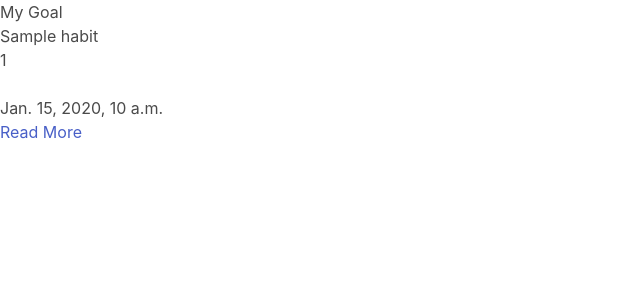
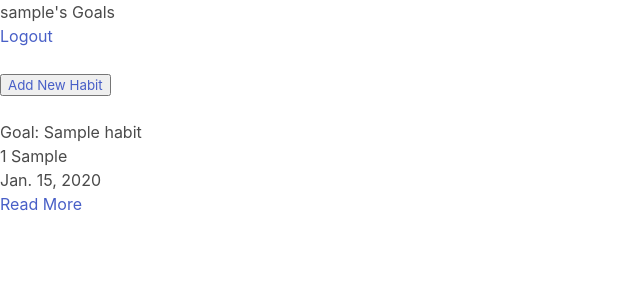
Before and after one commit to Momentum-Team-12/django-habit-tracker-canoay, a Django app: page / in a window 1280 px wide. Shown: the top 300 px of the page, without its empty margins (0-640 px from the left). Run offline with Django 4.2, Linux system fonts and the light colour scheme; a user stored in the database is signed in; tables that the repository leaves empty hold one stand-in row (values such as "Sample post"); parts of the project's set-up code (start-up, migrations or seed data) failed here and were passed over.

Commit message:
pages done

```diff
--- a/habit/models.py
+++ b/habit/models.py
@@ -15,13 +15,22 @@ class CustomUser(AbstractUser):
 
 
 class Habit(models.Model):
+    PERSONAL         = 'Personal'
+    PROFESSIONAL     = 'Professional'
+    FUN              = 'For Fun!'
+    GOAL_CATEGORY = [
+        (PERSONAL, 'Personal'),
+        (PROFESSIONAL, 'Professional'),
+        (FUN, 'For Fun!'),
+    ]
     name             = models.CharField(max_length=300)
     goal             = models.IntegerField(default=0)
     goal_description = models.TextField(max_length=1000, null=True, blank=True)
     user             = models.ForeignKey('CustomUser', on_delete=models.CASCADE, null=True, blank=True, related_name="habits" )
     measurement_unit = models.CharField(max_length=100)
     created_at       = models.DateTimeField(auto_now_add=True)
-    start_date       = models.DateField(null=True, blank=True)
+    start_date       = models.DateField(help_text="Please enter date as MM/DD/YYYY")
+    goal_category    = models.CharField( max_length=15, choices=GOAL_CATEGORY, default=PERSONAL,)
 
     def __str__(self):
         return self.name
--- a/habit/views.py
+++ b/habit/views.py
@@ -1,7 +1,8 @@
 from django.shortcuts import render, get_object_or_404, redirect
-from .models import Habit, Tracker
-# from .forms import HabitForm, TrackerForm
-from django.contrib.auth.decorators import login_required, user_passes_test
+from .models import Habit, Tracker, CustomUser
+from .forms import HabitForm, TrackerForm
+from django.contrib.auth.decorators import login_required
+from django.contrib import messages
 
 # Create your views here.
 
@@ -12,6 +13,55 @@ def home(request):
 
 @login_required
 def list_habits(request):
-    habits = Habit.objects.all()
+    habits = Habit.objects.filter(user=request.user)
     return render(request, "habit/list_habits.html",
                   {"habits":habits})
+
+@login_required
+def habit_detail(request, pk):
+    habit = Habit.objects.get(pk=pk)
+    date_tracked = Tracker.objects.filter(habit=habit)
+    return render(request, "habit/habit_detail.html", {"habit": habit, "date_tracked": date_tracked})
+
+@login_required
+def add_habit(request):
+    if request.method == "POST":
+        form = HabitForm(data=request.POST)
+        if form.is_valid():
+            habit = form.save(commit=False)
+            habit.user = request.user
+            habit.save()
+            messages.success(request, "Congratulations on starting a new habit!")
+            return redirect("habit_detail", pk=habit.pk)
+
+    else:
+        form = HabitForm()
+
+    return render(request, "habit/add_habit.html", {"form": form})
+
+
+
+
+def edit_habit(request, pk):
+    habit = get_object_or_404(Habit, pk=pk)
+    if request.method == 'GET':
+        form = HabitForm(instance=habit)
+    else:
+        form = HabitForm(data=request.POST, instance=habit)
+        if form.is_valid():
+            form.save()
+            return redirect(to='list_habits')
+
+    return render(request, "habit/edit_habit.html", {
+        "form": form,
+        "habit": habit
+    })
+
+
+def delete_habit(request, pk):
+    habit = get_object_or_404(Habit, pk=pk)
+    if request.method =='POST':
+        habit.delete()
+        return redirect(to='list_habits')
+
+    return render(request, "habit/delete_habit.html", {"habit": habit})
--- a/habit_tracker/urls.py
+++ b/habit_tracker/urls.py
@@ -15,11 +15,16 @@ Including another URLconf
 """
 from django.contrib import admin
 from django.urls import path, include
-from habit import views as habit_views
+from habit import views
 
 urlpatterns = [
     path('admin/', admin.site.urls),
     path('__debug__/', include('debug_toolbar.urls')),
     path('accounts/', include('registration.backends.simple.urls')),
-    path('', habit_views.list_habits, name='list_habits'),
+    path('', views.list_habits, name='list_habits'),
+    path('habit/<int:pk>', views.habit_detail, name='habit_detail'),
+    path('habit/add_habit/', views.add_habit, name='add_habit'),
+    path('habit/<int:pk>/edit/', views.edit_habit, name = 'edit_habit'),
+    path('habit/<int:pk>/delete/', views.delete_habit, name='delete_habit'),
+    path('accounts/logout/', views.list_habits, name ='logout'),
 ]
--- a/templates/habit/list_habits.html
+++ b/templates/habit/list_habits.html
@@ -1,20 +1,24 @@
 {% extends "base.html" %}
 
 {% block content %}
-<h1>My Goal</h1>
+<h1>{{request.user}}'s Goals</h1>
+<a href="{% url 'logout' %}">Logout</a>
+<br>
+<br>
+<button><a href="{% url 'add_habit' %}">Add New Habit</a></button>
+
 <div >
     {% for habit in habits %}
     <div>
 
         <div >
-            <div ></div>
-
+<br>
             <div>
-                <h2>{{ habit.name }}</h2>
-                {{ habit.goal }}<br />
+                <h2>Goal: {{ habit.name }}</h2>
+                {{ habit.goal }} {{habit.measurement_unit}}
                 {{habit.category}}<br>
-                {{ habit.created_at }} <br />
-                <a href="">Read More</a>
+                {{ habit.start_date }}<br>
+                <a href="{% url 'habit_detail' pk=habit.pk %}">Read More</a>
             </div>
 
         </div>
```
Also changed, not shown: habit/forms.py (+4 -3 lines), templates/habit/add_habit.html (added, +15 -0 lines), templates/habit/delete_habit.html (added, +17 -0 lines), templates/habit/edit_habit.html (added, +16 -0 lines), templates/habit/habit_detail.html (+10 -4 lines), habit/migrations/0004_habit_goal_category.py (added), 1 other file.
